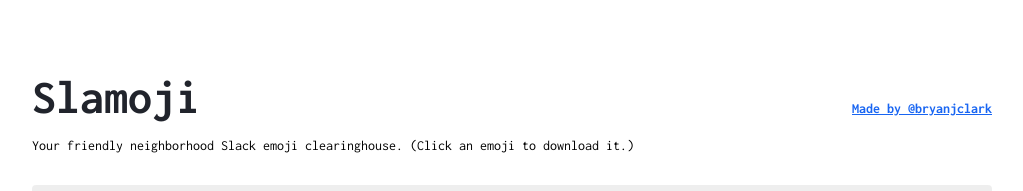
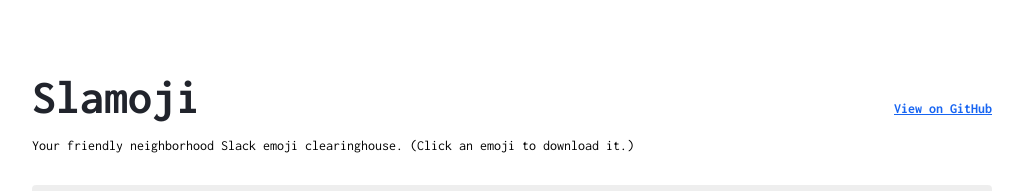
Before and after one commit to bryanjclark/slamoji, a Gatsby site: page / in a window 1280 px wide. Shown: the top 191 px of the page, without its empty margins (128-1151 px from the left). Built offline with nearby package versions, Linux system fonts and the light colour scheme; Gatsby itself is replaced by a stand-in of ours.

Commit message:
Update README and nav link

```diff
--- a/src/components/Header.js
+++ b/src/components/Header.js
@@ -22,8 +22,8 @@
         {true ? (
           <div style={styles.navContainer}>
             <NavLink
-              text={"Made by @bryanjclark"}
-              url={"https://twitter.com/bryanjclark"}
+              text={"View on GitHub"}
+              url={"https://github.com/bryanjclark/slamoji"}
             />
           </div>
         ) : null}
```
Also changed, not shown: README.md.
